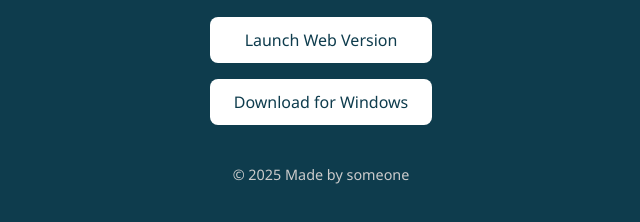
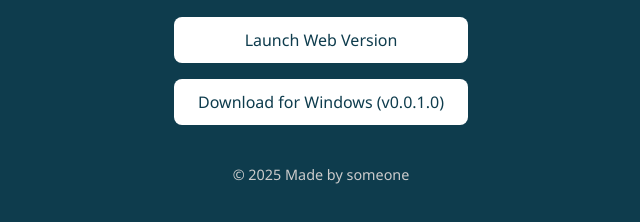
Before and after one commit to sekaberg/bible-program, a plain HTML site: page index.html in a window 1280 px wide. Shown: the part 342-564 px from the top of the page, without its empty margins (319-959 px from the left). Drawn offline with Linux system fonts and the light colour scheme.

Commit message:
Update downlaod to v0.0.1.0

```diff
--- a/index.html
+++ b/index.html
@@ -56,7 +56,7 @@
   <h1>Welcome to the Bible Program</h1>
   <div class="buttons">
     <a href="Bible_Program.html" class="btn">Launch Web Version</a>
-    <a href="downloads/Bible Program.exe" class="btn" download>Download for Windows</a>
+    <a href="downloads/Bible Program.exe" class="btn" download>Download for Windows (v0.0.1.0)</a>
   </div>
   <footer>
     © 2025 Made by someone
```
Also changed, not shown: 2 other files.
